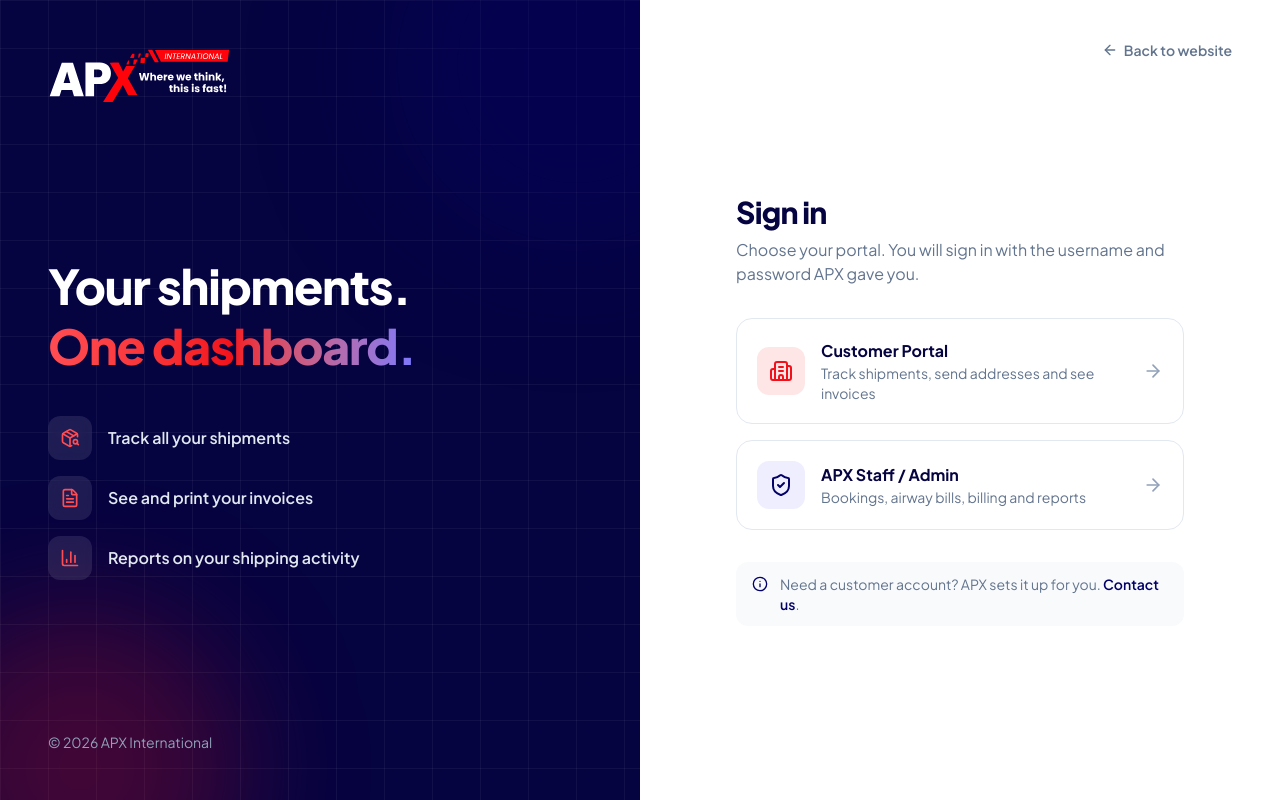
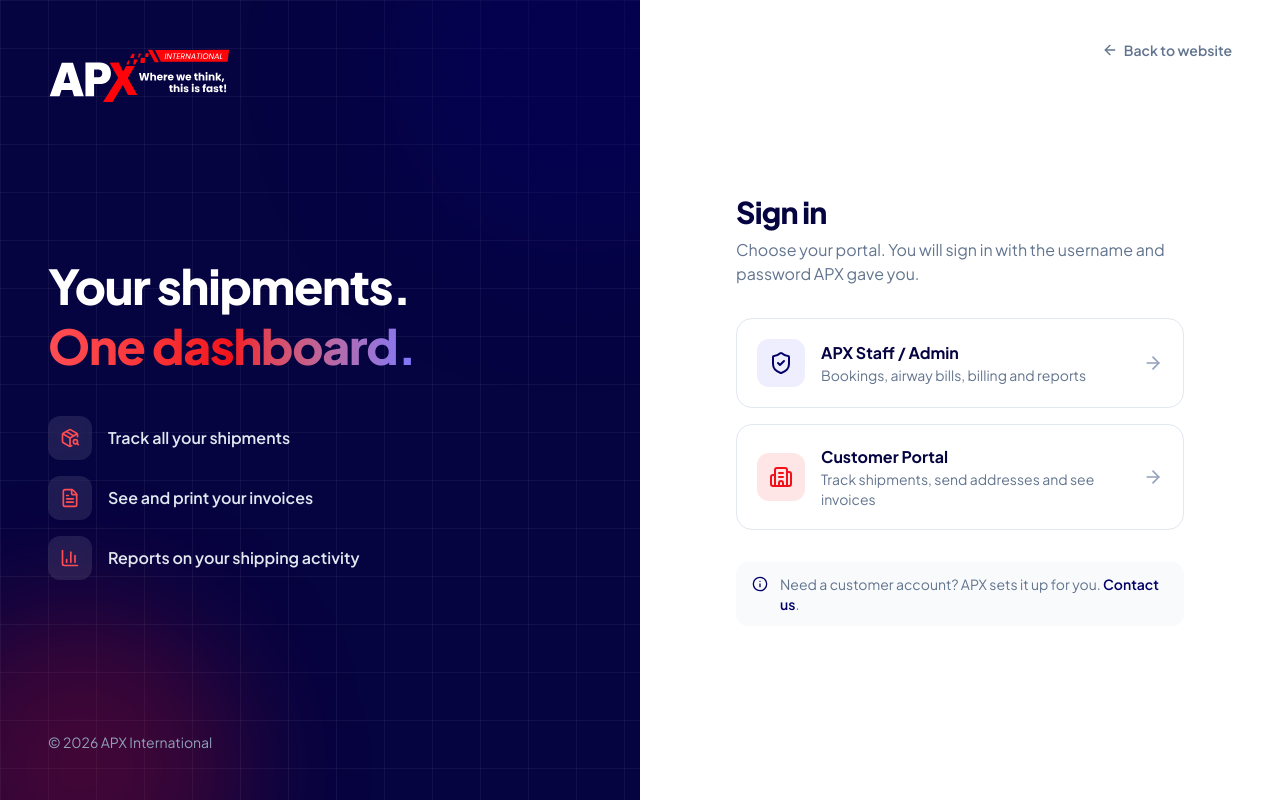
Before and after one commit to asharaliapxlogistics-sudo/APX_INTERNATIONAL_WEBSITE, a React (Vite) app in the folder frontend/: page /login in a window 1280 px wide. Built offline with nearby package versions, Linux system fonts and the light colour scheme; no server answers.

Commit message:
Login: staff/admin first, customer portal second

```diff
--- a/frontend/src/pages/Login.tsx
+++ b/frontend/src/pages/Login.tsx
@@ -8,18 +8,18 @@
 
 const portals = [
   {
+    href: `${ERP_URL}/login`,
+    icon: ShieldCheck,
+    iconCls: 'bg-brand-50 text-brand-600',
+    title: 'APX Staff / Admin',
+    text: 'Bookings, airway bills, billing and reports',
+  },
+  {
     href: `${ERP_URL}/portal/login`,
     icon: Building2,
     iconCls: 'bg-accent-500/10 text-accent-500',
     title: 'Customer Portal',
     text: 'Track shipments, send addresses and see invoices',
-  },
-  {
-    href: `${ERP_URL}/login`,
-    icon: ShieldCheck,
-    iconCls: 'bg-brand-50 text-brand-600',
-    title: 'APX Staff / Admin',
-    text: 'Bookings, airway bills, billing and reports',
   },
 ]
 
```
